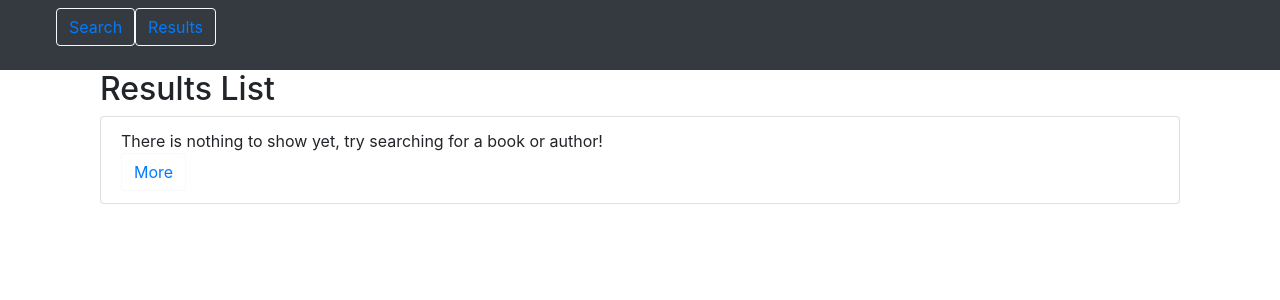
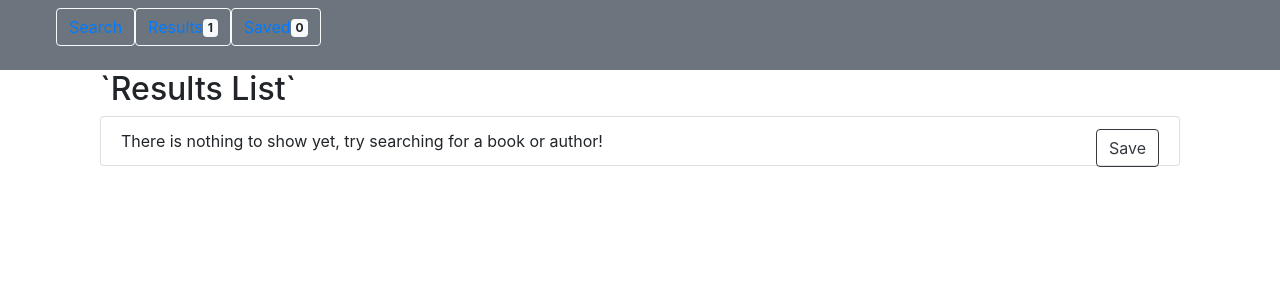
Before and after one commit to Majestk/search-app, a React (Create React App) app: page /results in a window 1280 px wide. Shown: the top 300 px of the page. Built offline with nearby package versions, Linux system fonts and the light colour scheme.

Commit message:
Completed routing and data fetching

```diff
--- a/src/App.js
+++ b/src/App.js
@@ -2,16 +2,15 @@ import React, { Component } from 'react';
 import { Grid, Jumbotron} from 'react-bootstrap';
 import SearchForm from './components/SearchForm';
 import Results from './components/Results';
-import Header from './components/Header'
+import Header from './components/Header';
+import ResultItem from './components/ResultItem'
 import {
   BrowserRouter,
-  Redirect,
   Route,
   Switch
 } from 'react-router-dom';
-// using fetch causes CORS errors when asking for JSON, yet axios bypasses this issue
+// using fetch causes CORS errors when asking for JSON, axios.get() bypasses this issue
 import axios from 'axios';
-
 
 
 
@@ -23,19 +22,20 @@ class App extends Component {
     super();
     this.state = {
       results:[{authorweb: 'There is nothing to show yet, try searching for a book or author!'}],
-      author:[]
+      savedSearches:[]
     };
     this.performSearch = this.performSearch.bind(this);
   }
-//fetch data from api
+//fetch data from api using search value in form
   performSearch(query, type) {
       axios.get(`https://reststop.randomhouse.com/resources/works/?start=0&max=40&expandLevel=1&search=${query}`)
-      .then(response => {
+        .then(response => { if (Array.isArray(response.data.work)) {
             this.setState({
               results: response.data.work
             });
+          } else {this.setState({results: [response.data.work]})}
         })
-      .then(results =>  { if (this.state.results == undefined)
+        .then(results =>  { if (this.state.results === undefined)
           {this.setState(
                   {results : [{authorweb: 'There is nothing to show yet, try searching for a book or author!'}]}
             )}
@@ -43,10 +43,22 @@ class App extends Component {
         .catch(error => {
           console.log('Error fetching data', error);
         });
+  }
+  // create a function to combine api data bits
+  mapResults(array) {
+    return (
+      array.map((data, index) => <ResultItem datapack={data} key={index} index={index} saveSearch={this.saveSearch} />)
+    );
+  }
+  saveSearch = (index, saved) => {
+      this.setState(prevState => ({
+        savedSearches: this.state.savedSearches.concat(saved[index])
+      //   // ...this.state.results.slice(0, index),
+      //   // ...this.state.results.slice(index + 1)
+      }));
+      console.log(index, saved)
+    }
 
-
-  }
-  // create a function to combine api data bits that share authorweb key:value pairs to fix issue of having mulitple "duplicate" authors
 
   render() {
     return (
@@ -55,7 +67,7 @@ class App extends Component {
       <Route exact path="/" render= { () =>
 
           <div>
-            <Header />
+            <Header data1={this.state.results.length} data2={this.state.savedSearches.length} />
             <Jumbotron>
               <Grid>
                 <h1>Search App</h1>
@@ -67,8 +79,35 @@ class App extends Component {
           </div>
       } />
 
-            <Route path="/results" render={ () => <div><Header /> <Grid><Results data={this.state.results}/></Grid></div>}/>
-            <Route path="/more" render={ () => <h1>more coming</h1>} />
+            <Route path="/results" render={ () =>
+              <div>
+                <Header
+                    data1={this.state.results.length}
+                    data2={this.state.savedSearches.length} />
+                      <Grid>
+                        <Results
+                          path='Results'
+                          datapack={this.state.results}
+                          mapItems={this.mapResults}
+                          saveSearch={this.saveSearch} />
+                      </Grid>
+              </div>}/>
+
+            <Route path="/saved" render={ () =>
+                  <div>
+                    <Header
+                    data1={this.state.results.length}
+                    data2={this.state.savedSearches.length}/>
+                      <Grid>
+                        <Results
+                          path='Saved'
+                          datapack={this.state.savedSearches}
+                          mapItems={this.mapResults}
+                          removeSaved={this.removeSaved}
+                        />
+                      </Grid>
+                  </div>} />
+
           </Switch>
       </BrowserRouter>
     );
--- a/src/components/Header.js
+++ b/src/components/Header.js
@@ -1,11 +1,12 @@
-import React, {Component} from 'react';
+import React from 'react';
 import { NavLink } from 'react-router-dom';
 
-const Header = () => (
-      <nav className="navbar navbar-dark bg-dark">
+const Header = (props) => (
+      <nav className="navbar navbar-dark bg-secondary">
         <ul>
           <button className="btn btn-outline-light"><NavLink exact to="/">Search</NavLink></button>
-          <button className="btn btn-outline-light"><NavLink to="/results">Results</NavLink></button>
+          <button className="btn btn-outline-light"><NavLink to="/results">Results</NavLink><span className="badge badge-light">{props.data1}</span></button>
+          <button className="btn btn-outline-light"><NavLink to="/saved">Saved</NavLink><span className="badge badge-light">{props.data2}</span></button>
         </ul>
       </nav>
 
--- a/src/components/ResultItem.js
+++ b/src/components/ResultItem.js
@@ -1,9 +1,30 @@
-import React from 'react';
+import React, {Component} from 'react';
 import {ListGroupItem} from 'react-bootstrap';
-import {NavLink} from 'react-router-dom';
+import {Link} from 'react-router-dom';
 
-const ResultItem = props => (
-  <ListGroupItem className="justify-content-between">{props.data}<button className="btn btn-outline-light d-flex"><NavLink to="/more">More</NavLink></button></ListGroupItem>
-);
 
+class ResultItem extends Component {
+
+state = {
+  index: this.props.index
+}
+
+onClick = e => {
+  let saved = [this.props.datapack];
+  this.props.saveSearch(this.state.index, saved);
+}
+
+
+
+render() {
+  return (
+    <div className="d-flex-xl flex-row">
+      <ListGroupItem >{this.props.datapack.authorweb}
+      <button className="float-right btn btn-outline-dark" onClick={this.onClick} >Save
+      </button>
+    </ListGroupItem>
+  </div>
+ );
+}
+}
 export default ResultItem;
--- a/src/components/Results.js
+++ b/src/components/Results.js
@@ -1,32 +1,31 @@
-import React from 'react';
+import React, {Component} from 'react';
 import {
   Grid,
   ListGroup,
-  ListGroupItem
 } from 'react-bootstrap';
 import ResultItem from './ResultItem';
 
-const Results = props => {
-  const results = props.data;
-  let res = "";
-  //if the API returns a single item it will be as an object instead of an array of objects
-  //add a fix for this eventual to check if data is an array
-  if ( Array.isArray(results)) {
-    res = results.map((data, index) => <ResultItem data={data.authorweb} key={index}/>);
-  } else {
-    res = <ResultItem data={results.authorweb}/>;
+class Results extends Component {
+
+  state = {
+
   }
 
 
+render() {
   return (
     <Grid>
-   <h2>Results List </h2>
+     <h2>`{this.props.path} List` </h2>
         <ListGroup>
-        {res}
+          {this.props.mapItems(this.props.datapack)}
         </ListGroup>
     </Grid>
     );
-};
+  }
+
+}
+
+
 
 
 export default Results;
```
Lines whose indentation alone changed are shown as unchanged.
